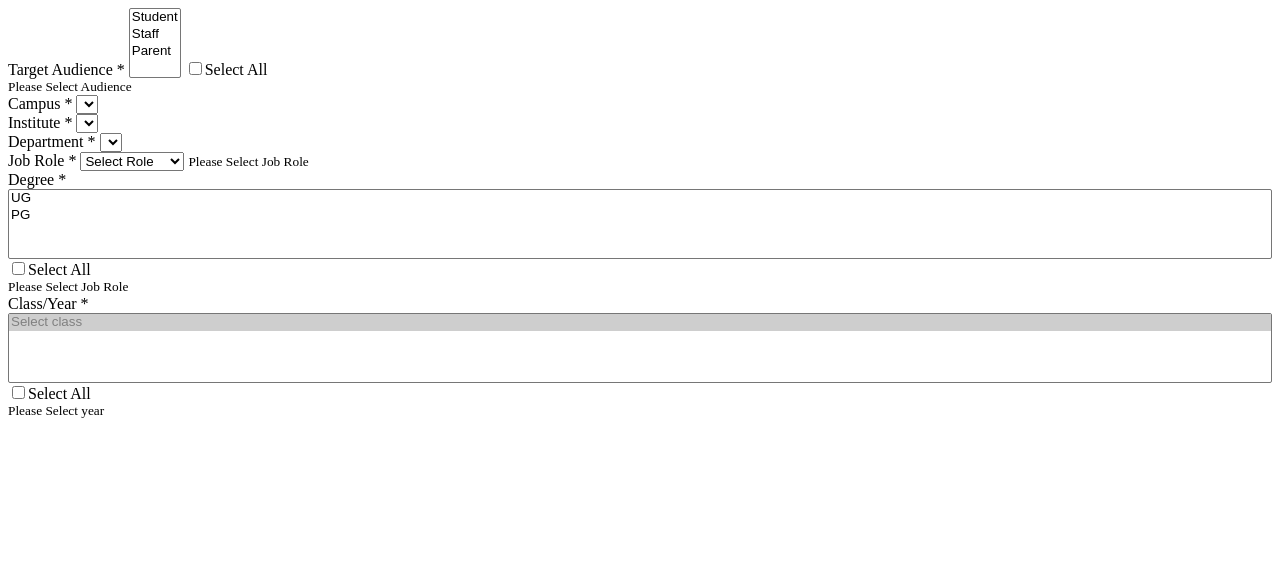
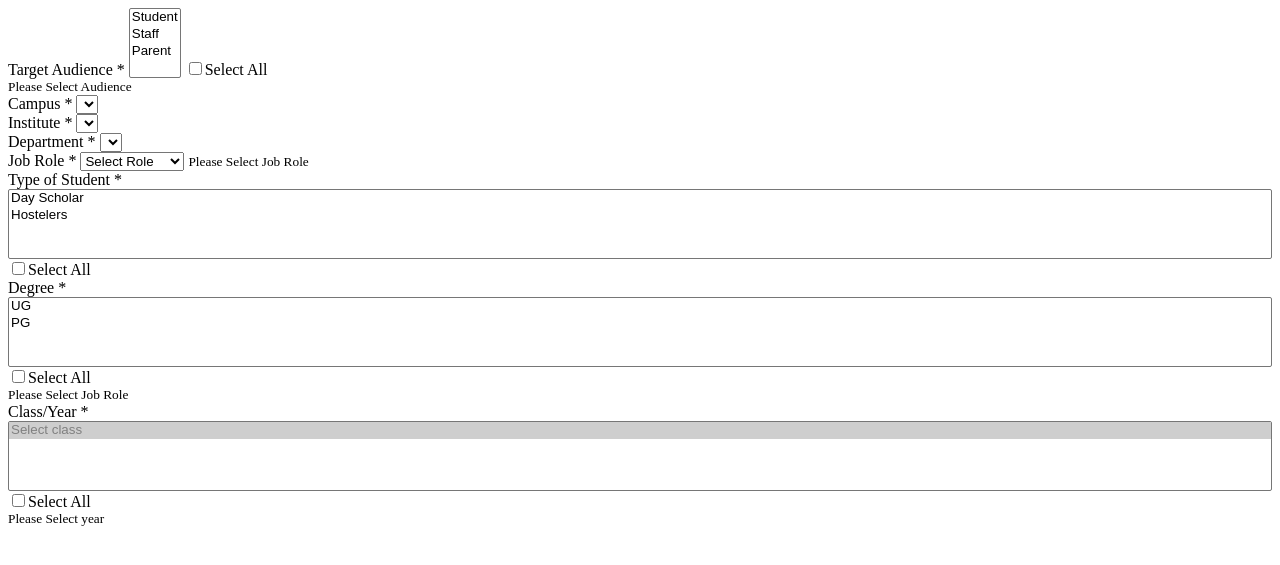
Before and after one commit to nikhilgitam/Gcommunications, a Django app: template templates/role_wise/hod.html in a window 1280 px wide. Shown: the top 565 px of the page. Run offline with Django 3.2, Linux system fonts and the light colour scheme; the template is opened without the code that fills it, so the values that code supplies are empty.

Commit message:
Changes from TLN

```diff
--- a/app/models.py
+++ b/app/models.py
@@ -882,6 +882,7 @@ class PushNotification(models.Model):
     id = models.AutoField(primary_key=True, auto_created=True)
     role = models.CharField(max_length=20, null=True, blank=True)
     body = models.TextField(null=True, blank=True)
+    type_of_communication = models.CharField(max_length=100,null=True, blank=True)
     title = models.TextField(null=True, blank=True)
     data = models.TextField(null=True, blank=True)
     campus = models.TextField(null=True, blank=True)
--- a/app/views.py
+++ b/app/views.py
@@ -392,6 +392,7 @@ def boardcast(request):
         title = request.POST['title']
         body = request.POST['body']
         data = request.POST['message']
+        type_of_communication = request.POST['type_of_communication']
         sent_by = request.user.u_id
         push_for = request.POST.getlist('gfor')
         # visibility = request.POST['visibility']
@@ -488,7 +489,7 @@ def boardcast(request):
         # group = ""
 
 
-        notification = PushNotification.objects.create(title=title, body=body, data=data, group=push_for, sent_by=sent_by, type='Push')
+        notification = PushNotification.objects.create(type_of_communication=type_of_communication,title=title, body=body, data=data, group=push_for, sent_by=sent_by, type='Push')
         notification.campus = campus
         notification.institute = college
         notification.department = department
--- a/templates/role_wise/hod.html
+++ b/templates/role_wise/hod.html
@@ -66,6 +66,25 @@
                                         </select>
                                         <small id="roleHelp" class="form-text text-muted">Please Select
                                             Job Role</small>
+                                    </div>
+                                </div>
+                                <div class="col-lg-2" id="hostel_div">
+                                    <div class="form-group">
+                                        <label for="type_student">Type of Student *</label>
+                                        <select id="hosteler" name="type_student[]" style="width:100% !important"
+                                                class="form-control js-example-institute-multiple"
+                                                aria-label="type_student"
+                                                aria-describedby="batchHelp" multiple required>
+                                            <option value="day_scholar">Day Scholar</option>
+                                            <option value="hosteler">Hostelers</option>
+
+                                        </select>
+                                        <input type="checkbox" class="form-check-inline"
+                                               id="checkbox_hostel">Select
+                                        All
+                                        <br>
+                                        {#                                        <small id="roleHelp" class="form-text text-muted">Please Select#}
+                                        {#                                            Degree</small>#}
                                     </div>
                                 </div>
                                 <div class="col-lg-3" id="degree_div_hod">
```
Also changed, not shown: templates/dashboard.html (+16 -0 lines), templates/role_wise/dean.html (+19 -0 lines), templates/role_wise/hoi.html (+19 -0 lines).
